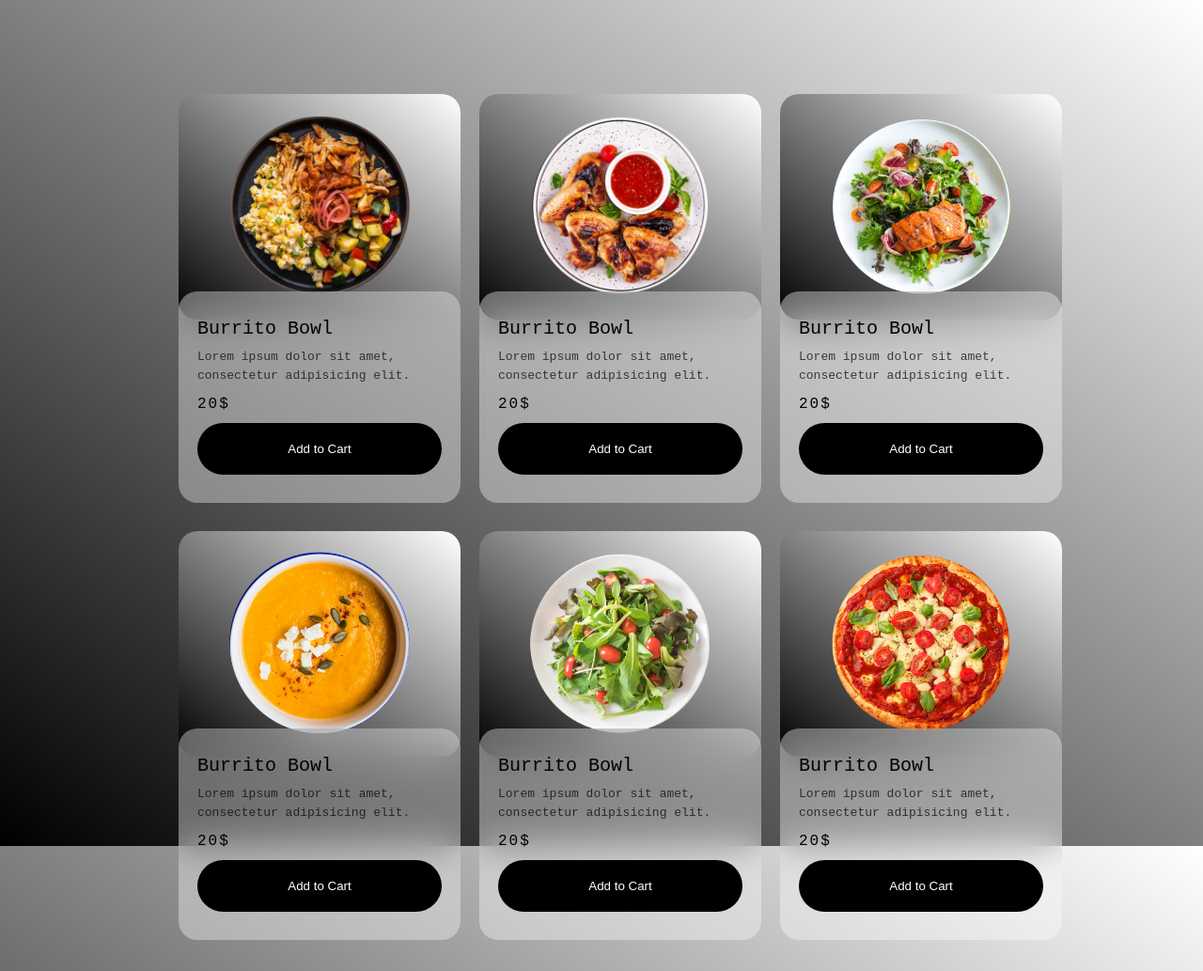
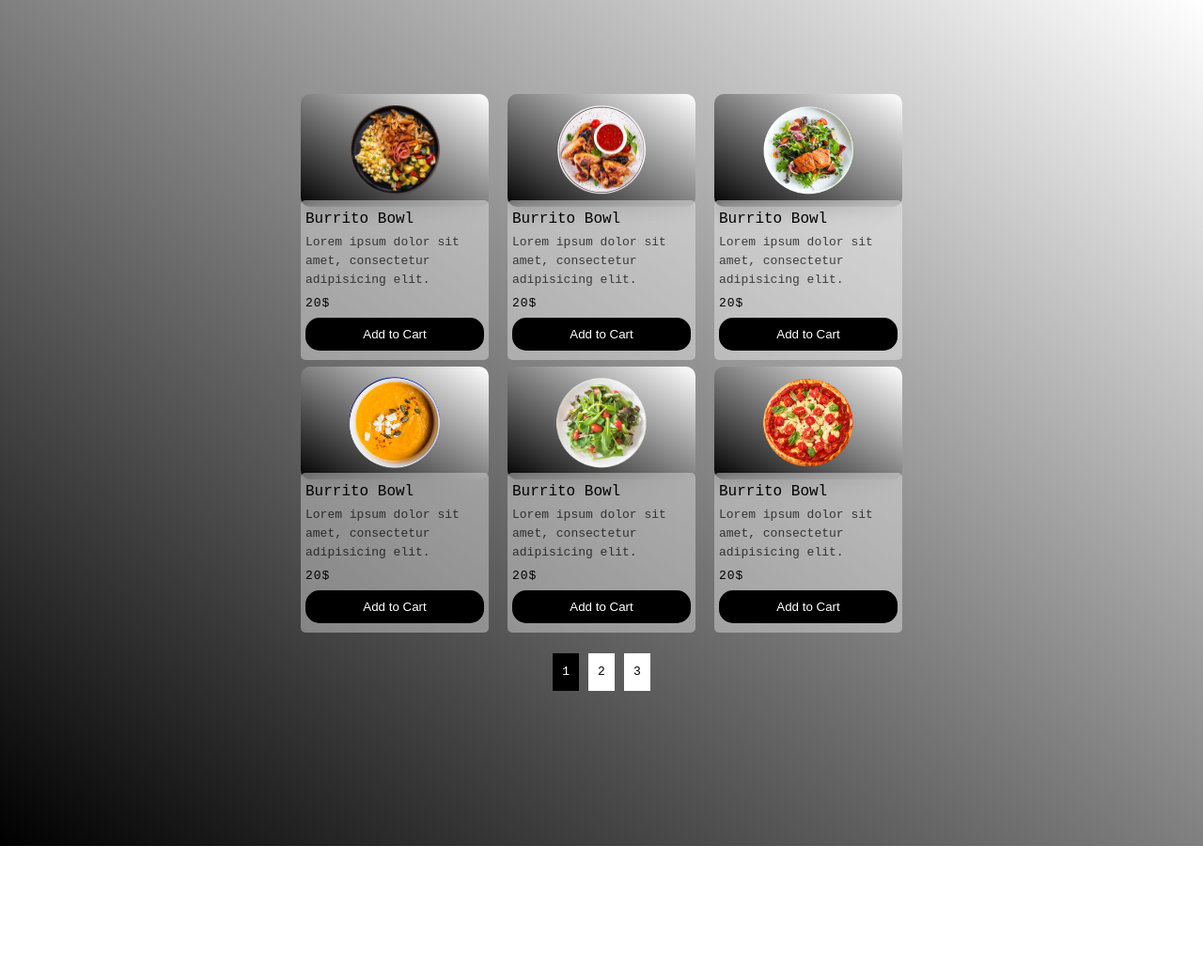
Before and after one commit to srilekhap27/Front-end-Pagination-using-JS, a plain HTML site: page index.html in a window 1280 px wide. Shown: the top 1033 px of the page at 94% size. After the commit the page ends 900 px from the top, so only its background shows below. Drawn offline with Linux system fonts and the light colour scheme.

Commit message:
Made Image height to be in 50%

```diff
--- a/style.css
+++ b/style.css
@@ -4,12 +4,11 @@
 }
 
 body{
+    height: 100vh;
     background-image: linear-gradient(to top right,black,white);
-    height: 100vh;
     line-height: 20px;
     font-family: monospace;
 }
-
 .container{
     width: 900px;
     margin: 100px auto 0;
@@ -17,59 +16,59 @@
 
 .list{
     display: grid;
-    grid-template-columns: 300px 300px 300px;
+    align-items: center;
+    justify-content: center;
+    grid-template-columns: 200px 200px 200px;
     column-gap: 20px;
 }
 
 .item .img img{
-    height: 200px;
+    height: 100px;
     transition: 0.5s;
 }
 
 .item .img{
     background-image: linear-gradient(to top right,black,white);
-    padding: 20px;
+    padding: 10px;
     display: flex;
     justify-content: center;
     align-items: center;
-    border-radius: 20px;
+    border-radius: 10px;
 }
 
 .item .content{
     background-color:rgb(255 255 255 / 36%);
-    border-radius: 20px;
-    padding: 30px 20px;
-    transform: translate(0,-30px);
-    backdrop-filter: blur(20px);
+    border-radius: 5px;
+    padding: 10px 5px;
+    transform: translate(0,-7px);
+    backdrop-filter: blur(10px);
     color: black;
 }
 
 .title{
-    font-size: x-large;
+    font-size: large;
 }
 
 .item .content .des{
     opacity: .7;
-    margin: 10px 0;
+    margin: 5px 0;
 }
 
 .item .content .price{
-    font-size: large;
-    letter-spacing: 2px;
-    margin-bottom: 10px;
+    font-size: medium;
+    letter-spacing: 1px;
+    margin-bottom: 5px;
 }
 
 .item .content .add{
     background-color: black;
-    padding: 20px;
+    padding: 10px;
     color: white;
     border: none;
-    border-radius: 30px;
+    border-radius: 15px;
     width: 100%;
 }
-
-
-/* to hover the image */
+ /* to hover the image */
 .item:hover img{
     transform: translate(0, -50px);
 }
```
Also changed, not shown: index.html (line endings or trailing spaces), 1 other file.
